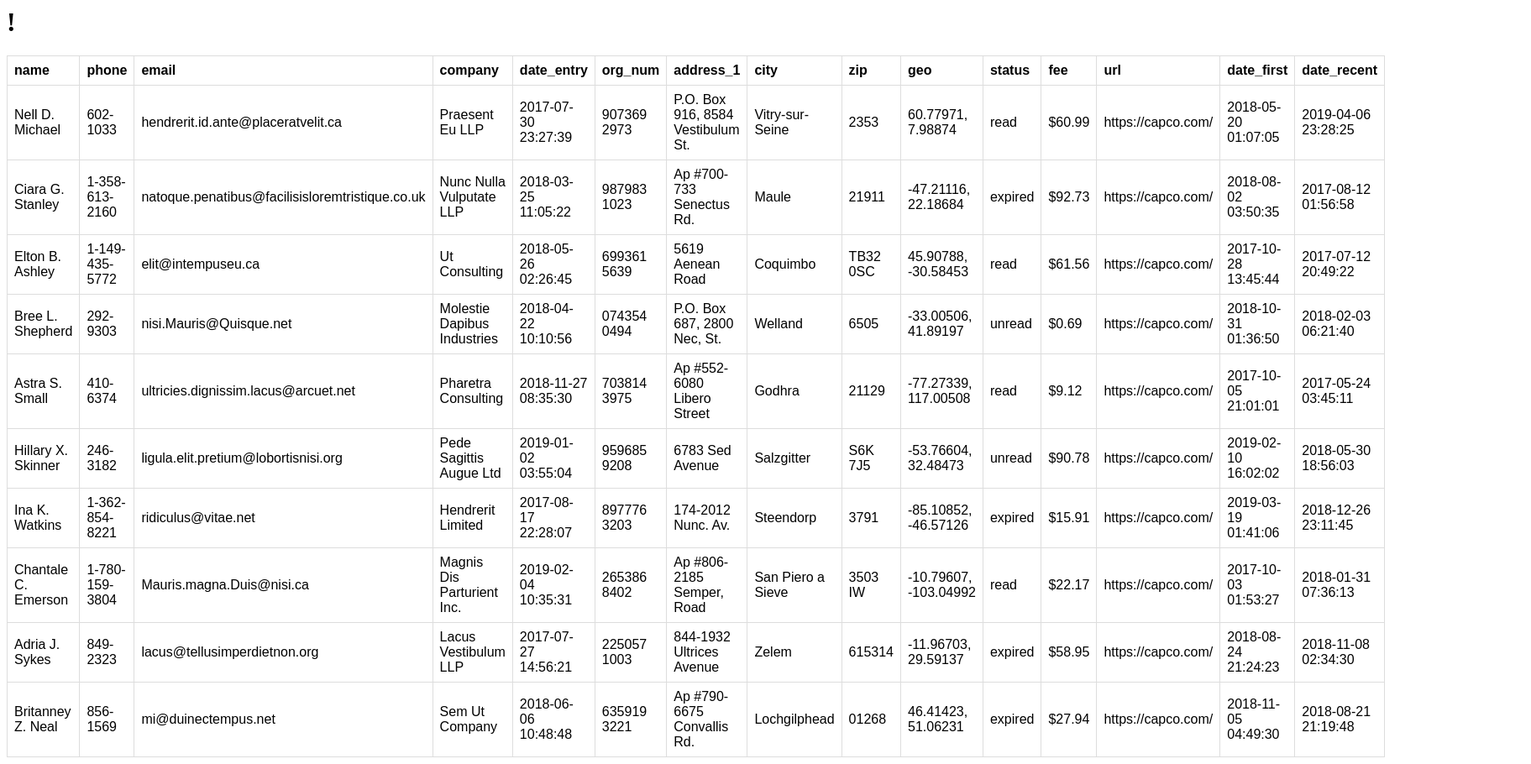
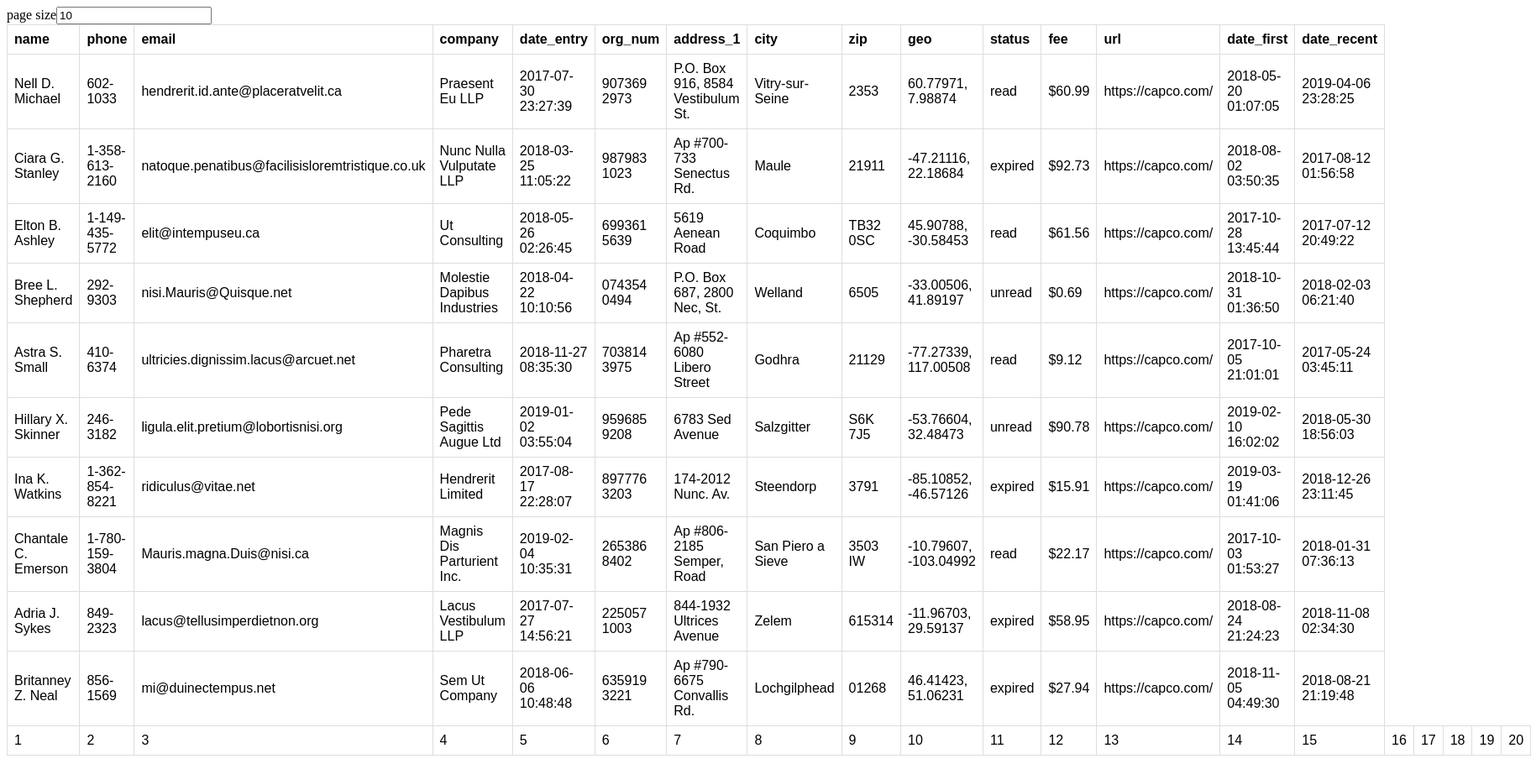
Before and after one commit to nikhildirb9/angular-datatable, an Angular app: page / in a window 1280 px wide. Shown: the whole page at 84% size, 1823 px wide, since content can reach past the window. Built offline with nearby package versions, Linux system fonts and the light colour scheme.

Commit message:
pagination is completed with user interaction

```diff
--- a/src/app/components/ng-datatable-component/ng-datatable-component.component.css
+++ b/src/app/components/ng-datatable-component/ng-datatable-component.component.css
@@ -3,6 +3,7 @@ table {
   font-family: arial, sans-serif;
   border-collapse: collapse;
   width: 100%;
+  overflow: auto
 }
 
 td, th {
--- a/src/app/components/ng-datatable-component/ng-datatable-component.component.html
+++ b/src/app/components/ng-datatable-component/ng-datatable-component.component.html
@@ -1,7 +1,11 @@
-<div style="text-align:left;width:500px;">
-    <h1>
-        {{ title }}!
-    </h1>
+<div>
+    <div class="form-group">
+        <label for="page size">page size</label>
+        <input type="text" class="form-control"
+          [(ngModel)]="page.size"
+          (keydown.enter)="updateTable()"
+         id="pageSize">
+      </div>
 
     <table *ngIf="employees">
         <!-- ADD HEADERS -->
@@ -14,5 +18,13 @@
         <tr *ngFor="let employee of paginated_employees">
             <td *ngFor="let col of columns">{{employee[col]}}</td>
         </tr>
+        <tfoot>
+    <tr>
+       <td (click)="showPageData(i)" *ngFor="let page of [].constructor(pages); let i=index">
+      {{i+1}}
+    </td>
+    </tr>
+  </tfoot>
     </table>
+
 </div>
--- a/src/app/components/ng-datatable-component/ng-datatable-component.component.ts
+++ b/src/app/components/ng-datatable-component/ng-datatable-component.component.ts
@@ -10,6 +10,7 @@ export class NgDatatableComponentComponent implements OnInit {
   employees: object[];
   columns = ["name", "phone", "email", "company", "date_entry", "org_num", "address_1", "city", "zip", "geo", "status", "fee", "url", "date_first", "date_recent"];
   paginated_employees;
+  pages = 5;
   page = {
     number: 0,
     size: 10
@@ -18,6 +19,7 @@ export class NgDatatableComponentComponent implements OnInit {
 
   ngOnInit() {
     this.employees = employeeDetails;
+    this.pages = this.employees.length/this.page.size;
     this.setUpPagination()
   }
 
@@ -26,4 +28,13 @@ export class NgDatatableComponentComponent implements OnInit {
     this.paginated_employees = this.employees.slice(start, start + this.page.size);
   }
 
+  showPageData(pageNumber) {
+    this.page.number = pageNumber;
+    this.setUpPagination();
+  }
+
+  updateTable() {
+    this.setUpPagination();
+  }
+
 }
```
